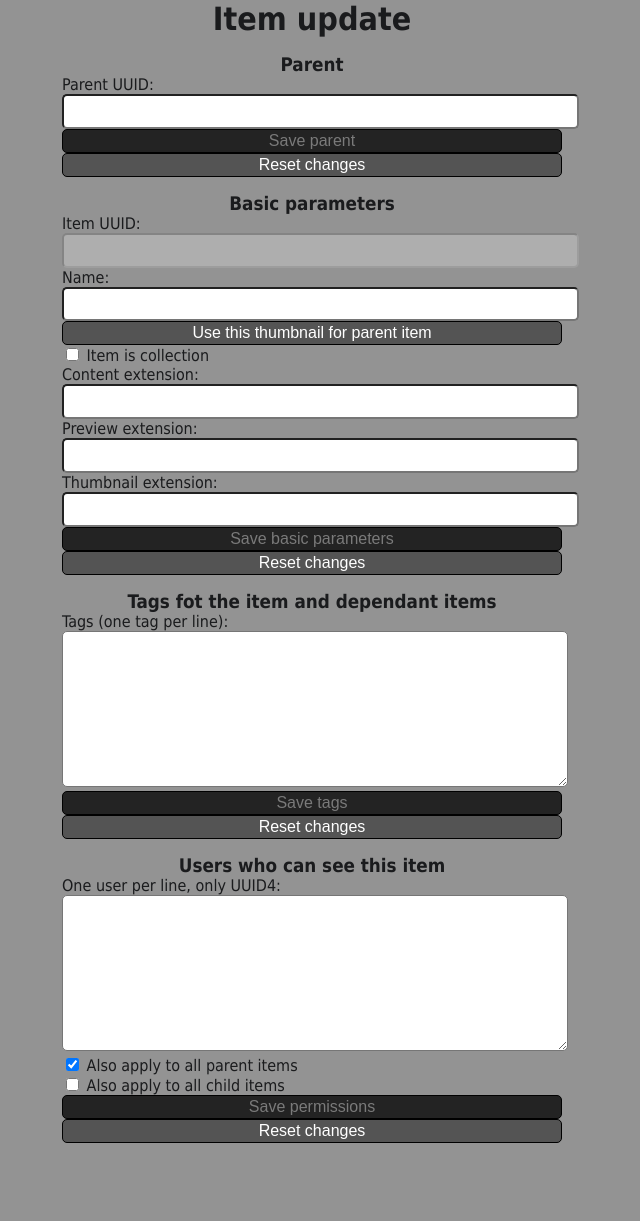
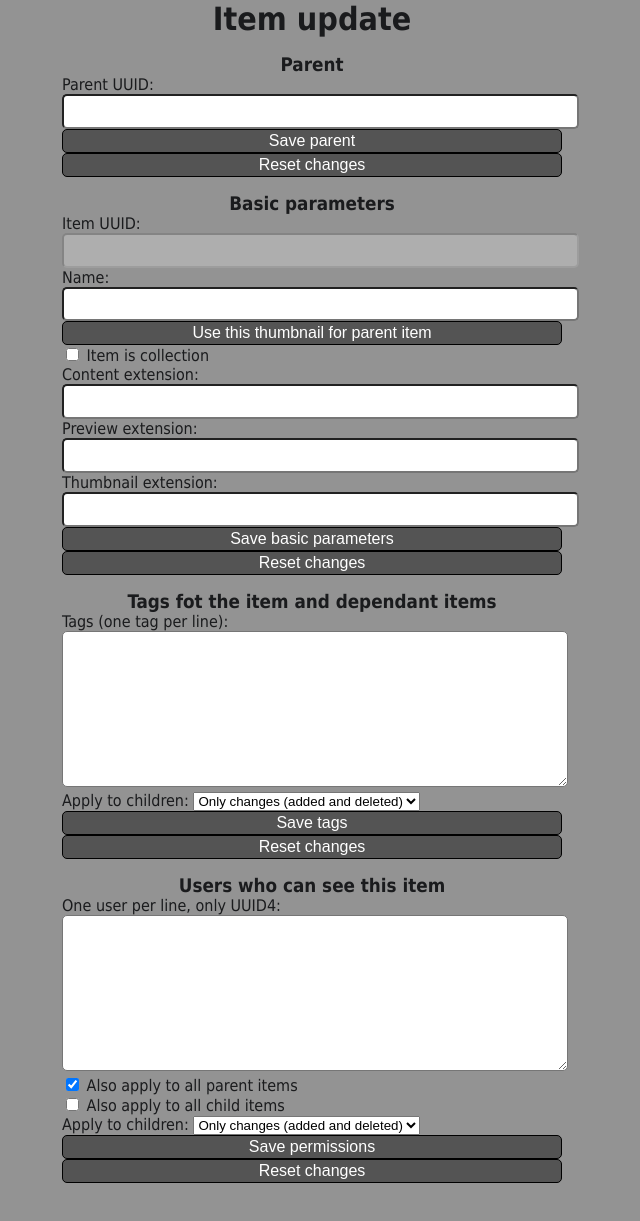
Before and after one commit to IgorZyktin/omoide, a Python web app: template omoide/presentation/templates/item_update.html in a window 1280 px wide. Shown: the part 155-1376 px from the top of the page, without its empty margins (328-968 px from the left). Before the commit the page ends 1298 px from the top, so only its background shows below. Run offline with Jinja, Linux system fonts and the light colour scheme; the template is opened without the code that fills it, so the values that code supplies are empty.

Commit message:
feat: no disabled fields on item edit

```diff
--- a/omoide/presentation/templates/item_update.html
+++ b/omoide/presentation/templates/item_update.html
@@ -30,8 +30,7 @@
             <div id="alerts_parent"></div>
             <input id="save_parent"
                    type="button"
-                   class="button control-button button-disabled"
-                   disabled
+                   class="button control-button"
                    onclick="saveParent('{{ total }}', 'alerts_parent')"
                    value="Save parent">
 
@@ -102,8 +101,7 @@
             <div id="alerts_basic"></div>
             <input id="save_basic"
                    type="button"
-                   class="button control-button button-disabled"
-                   disabled
+                   class="button control-button"
                    onclick="saveBasic('alerts_basic')"
                    value="Save basic parameters">
 
@@ -124,11 +122,16 @@
             </textarea>
             </label>
 
+            <label for="propagate_tags">Apply to children:</label>
+            <select id="propagate_tags">
+                <option value="delta">Only changes (added and deleted)</option>
+                <option value="copy">Overwrite everything with current</option>
+            </select>
+
             <div id="alerts_tags"></div>
             <input id="save_tags"
                    type="button"
-                   class="button control-button button-disabled"
-                   disabled
+                   class="button control-button"
                    onclick="saveTags('{{ total }}', 'alerts_tags')"
                    value="Save tags">
 
@@ -165,11 +168,18 @@
                     child items</label>
             </div>
 
+            <div>
+                <label for="propagate_permissions">Apply to children:</label>
+                <select id="propagate_permissions">
+                    <option value="delta">Only changes (added and deleted)</option>
+                    <option value="copy">Overwrite everything with current</option>
+                </select>
+            </div>
+
             <div id="alerts_permissions"></div>
             <input id="save_permissions"
                    type="button"
-                   class="button control-button button-disabled"
-                   disabled
+                   class="button control-button"
                    onclick="savePermissions('{{ total }}', 'alerts_permissions')"
                    value="Save permissions">
 
```
Also changed, not shown: omoide/presentation/static/item_update.js (+1 -64 lines).
